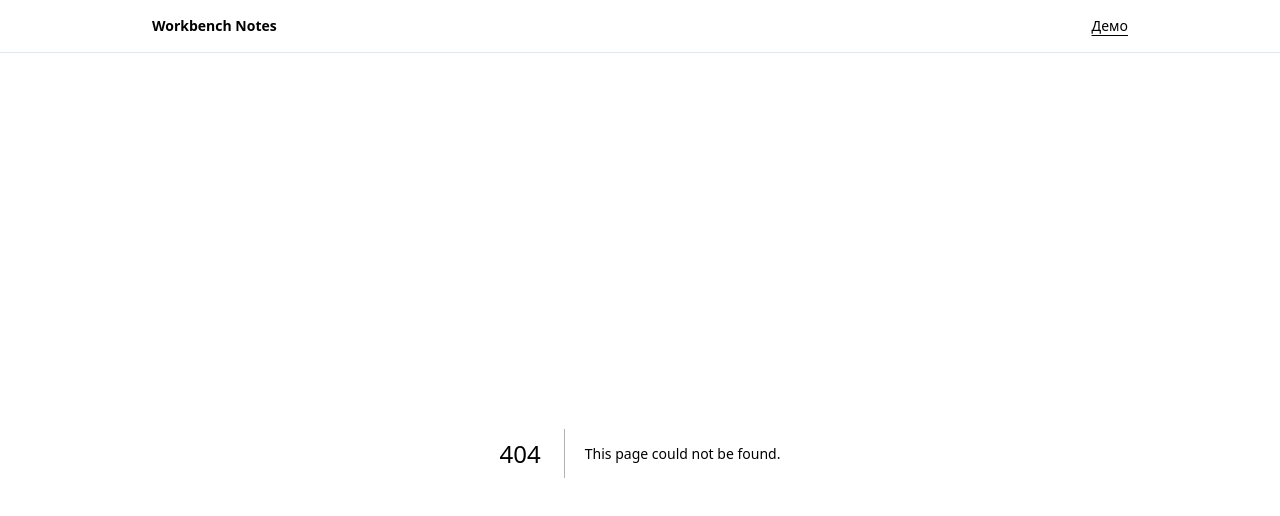
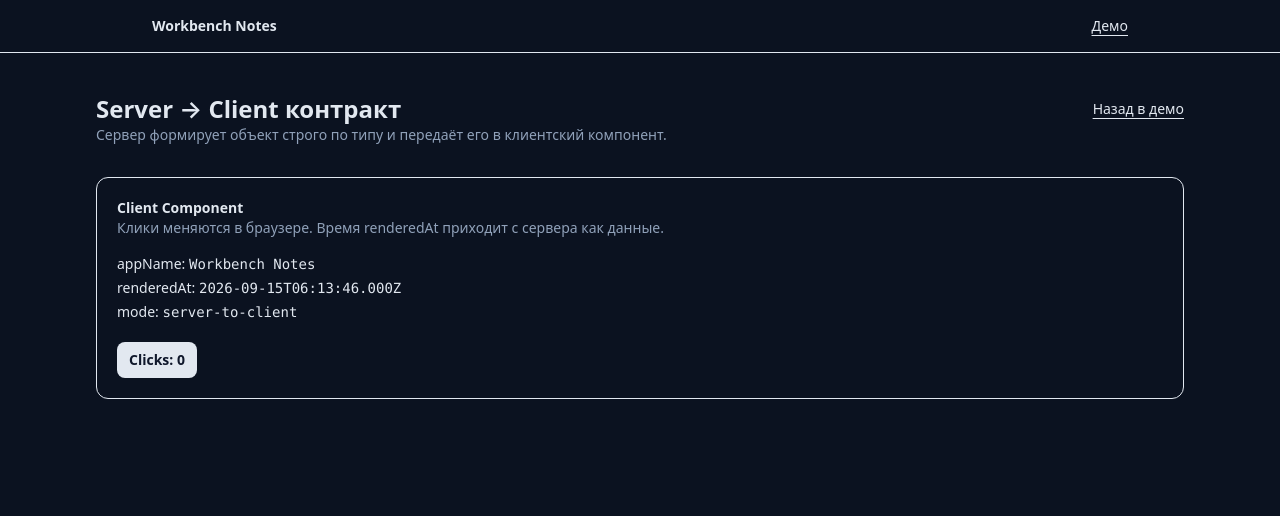
Before and after one commit to AnarAgaev/WorkbenchNotes, a Next.js app: page /demo-contract in a window 1280 px wide. Before the commit this address had no page. Shown: the top 516 px of the page. Built offline with nearby package versions, Linux system fonts and the light colour scheme.

Commit message:
1.1.3 Как думать типами - Server-To-Client type border

```diff
--- /dev/null
+++ b/src/app/(demo)/demo-contract/HelloClient.tsx
@@ -0,0 +1,43 @@
+// src/app/(demo)/demo-contract/HelloClient.tsx
+'use client'
+import {useState} from 'react'
+import type {HelloPayload} from '@/demo/contracts'
+
+type Props = {
+	payload: HelloPayload // строгий контракт: сервер передаёт ровно эту форму данных
+}
+
+export default function HelloClient({payload}: Props) {
+	const [clicks, setClicks] = useState<number>(0)
+
+	return (
+		<section className="rounded-xl border border-slate-200 p-5">
+			<div className="text-sm font-semibold">Client Component</div>
+
+			<p className="mt-2 text-sm text-slate-400">
+				Клики меняются в браузере. Время renderedAt приходит с сервера как
+				данные.
+			</p>
+
+			<div className="mt-4 space-y-1 text-sm">
+				<div>
+					appName: <code className="font-mono">{payload.appName}</code>
+				</div>
+				<div>
+					renderedAt: <code className="font-mono">{payload.renderedAt}</code>
+				</div>
+				<div>
+					mode: <code className="font-mono">{payload.mode}</code>
+				</div>
+			</div>
+
+			<button
+				type="button"
+				className="mt-5 rounded-lg bg-slate-200 px-3 py-2 text-sm font-semibold text-slate-900"
+				onClick={() => setClicks((clicks) => clicks + 1)}
+			>
+				Clicks: {clicks}
+			</button>
+		</section>
+	)
+}
--- /dev/null
+++ b/src/app/(demo)/demo-contract/page.tsx
@@ -0,0 +1,35 @@
+// src/app/(demo)/demo-contract/page.tsx
+import Link from 'next/link'
+import type {HelloPayload} from '@/demo/contracts'
+import HelloClient from './HelloClient'
+
+export default function DemoContractPage() {
+	// Server Component: здесь готовятся данные.
+	// В Client Component передаётся только сериализуемый объект строго по контракту.
+	const payload: HelloPayload = {
+		appName: 'Workbench Notes',
+		renderedAt: new Date().toISOString(),
+		mode: 'server-to-client',
+	}
+
+	return (
+		<div className="app-container py-10">
+			<div className="flex items-center justify-between gap-4">
+				<h1 className="text-2xl font-semibold">Server → Client контракт</h1>
+
+				<Link className="text-sm underline underline-offset-4" href="/demo">
+					Назад в демо
+				</Link>
+			</div>
+
+			<p className="mt-2 text-sm text-slate-400">
+				Сервер формирует объект строго по типу и передаёт его в клиентский
+				компонент.
+			</p>
+
+			<div className="mt-8">
+				<HelloClient payload={payload} />
+			</div>
+		</div>
+	)
+}
--- /dev/null
+++ b/src/app/(demo)/demo/page.tsx
@@ -0,0 +1,32 @@
+// src/app/(demo)/demo/page.tsx
+import Link from 'next/link'
+
+export default function DemoIndexPage() {
+	return (
+		<div className="app-container py-10">
+			<div className="flex items-center justify-between gap-4">
+				<h1 className="text-2xl font-semibold">Демо</h1>
+
+				<Link className="text-sm underline underline-offset-4" href="/">
+					На главную
+				</Link>
+			</div>
+
+			<p className="mt-2 text-sm text-slate-400">
+				Здесь живут учебные упражнения. Они тренируют паттерны.
+			</p>
+
+			<div className="mt-8 grid gap-3 sm:grid-cols-2">
+				<Link
+					href="/demo-contract"
+					className="rounded-xl border border-slate-200 p-5 hover:bg-white/5"
+				>
+					<div className="text-sm font-semibold">Server → Client контракт</div>
+					<div className="mt-2 text-sm text-slate-400">
+						Первый тип данных, который сервер передаёт в клиентский компонент.
+					</div>
+				</Link>
+			</div>
+		</div>
+	)
+}
--- /dev/null
+++ b/src/demo/contracts.ts
@@ -0,0 +1,10 @@
+// src/demo/contracts.ts
+// Контракты на границе server → client.
+// Данные, которые уходят в Client Component, держим сериализуемыми (JSON-совместимыми).
+// Поэтому Date не передаём — используем строку ISO.
+
+export type HelloPayload = {
+	appName: string
+	renderedAt: string // ISO-строка вместо Date: безопасно проходит через границу
+	mode: 'server-to-client' // литеральный маркер: фиксирует допустимое значение поля
+}
```
